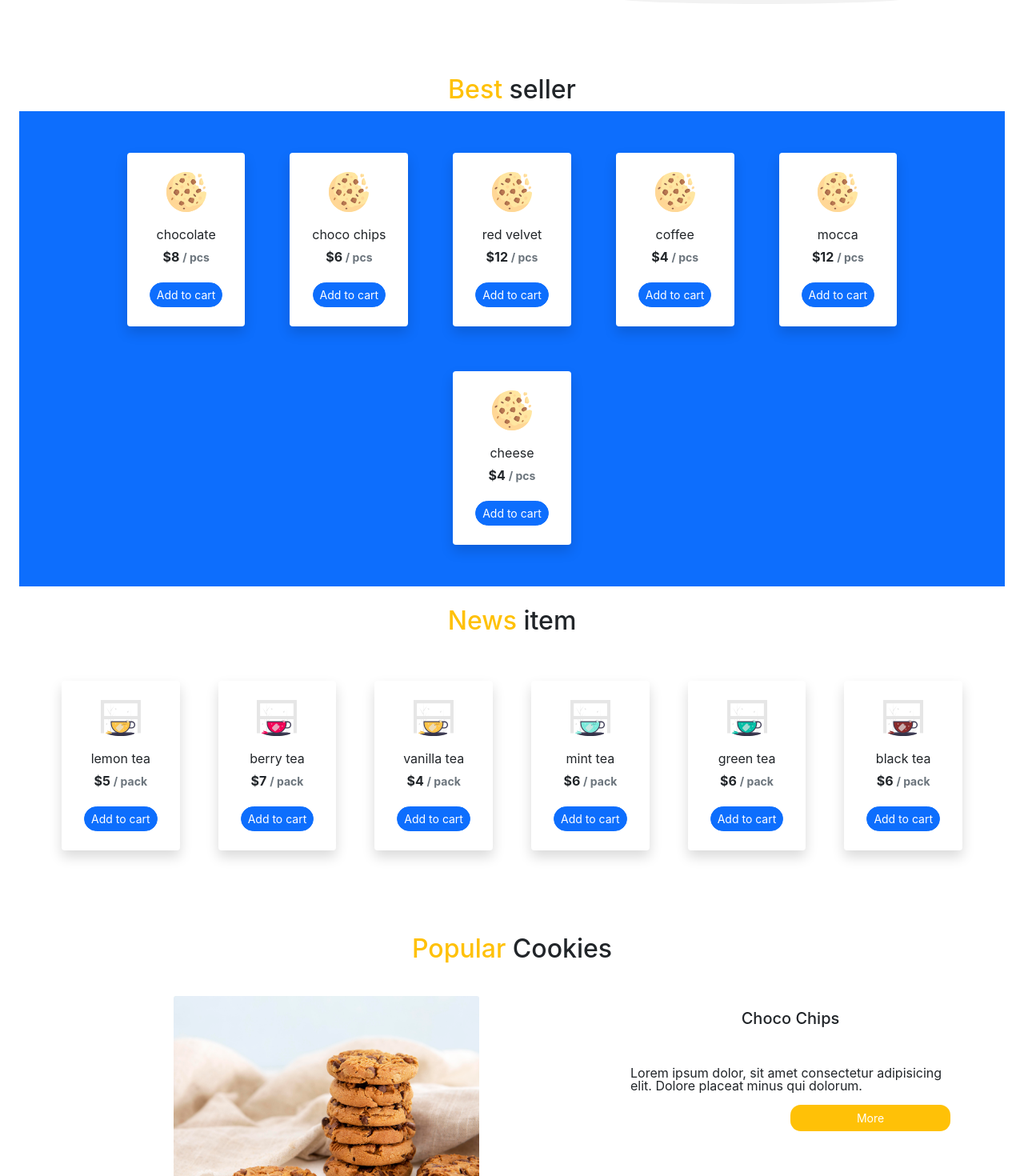
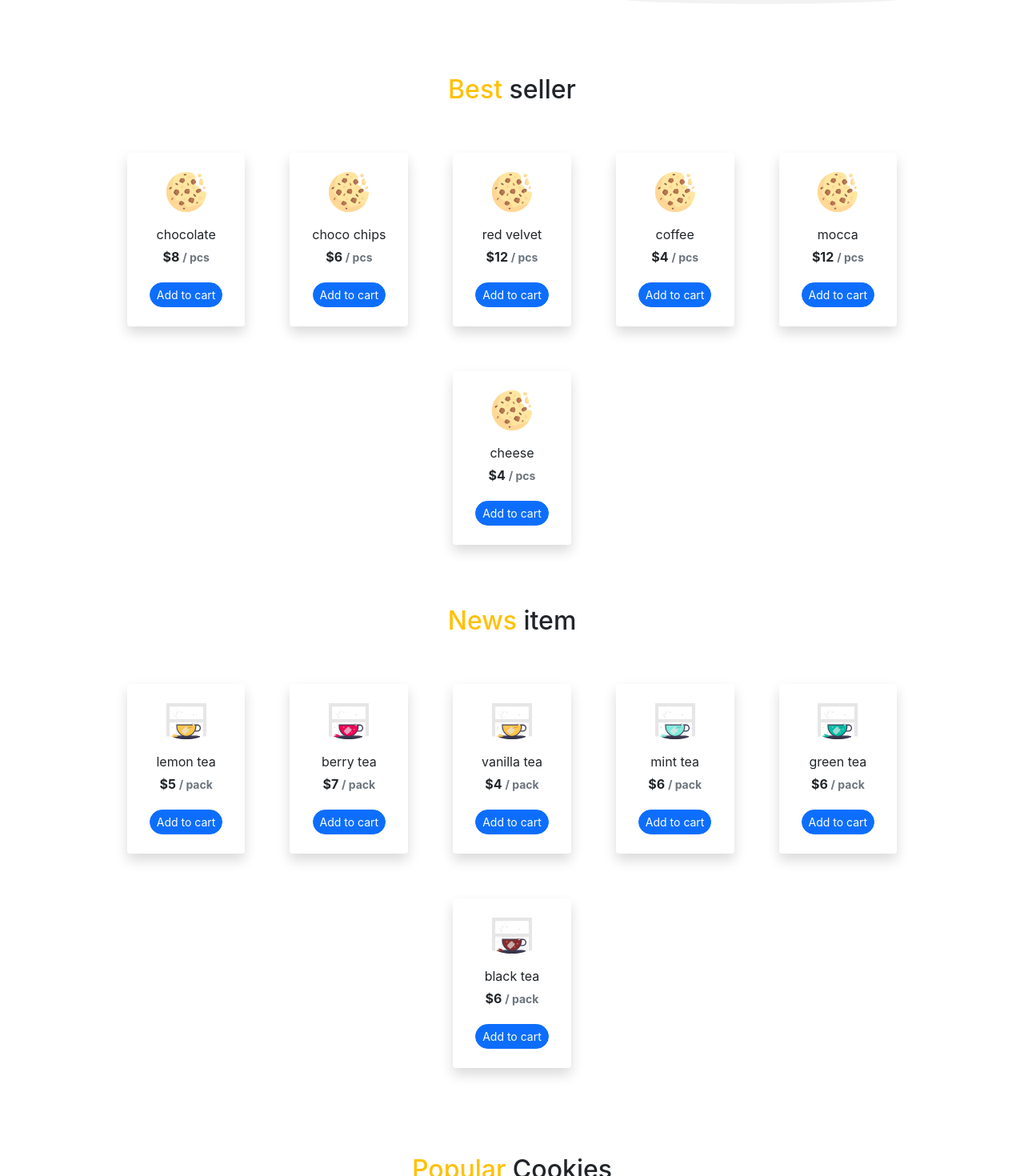
Before and after one commit to wandaaulia/redux-app, a React (Create React App) app: page /#/ in a window 1280 px wide. Shown: the part 440-1910 px from the top of the page at 80% size. Built offline with nearby package versions, Linux system fonts and the light colour scheme.

Commit message:
fix issues

```diff
--- a/src/Content.js
+++ b/src/Content.js
@@ -39,7 +39,7 @@ const Content = () => {
             <h4 className="fs-2"> <span className="text-warning"> Best </span> seller </h4>
 
 
-          <div className="bg-primary d-flex flex-row flex-wrap gap-3 gap-md-5 gap-lg-5 pb-1 width-xxl-persen pb-lg-5 p-3 pt-lg-5 p-md-4 p-sm-4 p-lg-5  justify-content-center align-lg-start">
+          <div className=" d-flex flex-row flex-wrap gap-3 gap-md-5 gap-lg-5 pb-1 width-xxl-persen pb-lg-5 p-3 pt-lg-5 p-md-4 p-sm-4 p-lg-5  justify-content-center align-lg-start">
 
 
           { dataBestItem.map((result) => {
@@ -72,10 +72,10 @@ const Content = () => {
         <div className="row width-content-xl mx-auto  justify-content-center mt-sm-4 mt-5 mb-5  content-css mt-lg-0 p-sm-3 p-lg-4 pt-lg-0 mb-lg-0">
         <h4 className='fs-2'> <span className="text-warning"> News </span> item </h4>
 
-        <div className=" d-flex flex-row flex-wrap gap- gap-md-5 gap-lg-5 pb-1 width-xxl-persen pb-lg-5 p-3 pt-lg-5 p-md-4 p-sm-4 p-lg-5  justify-content-center align-lg-start">
+        <div className=" d-flex flex-row flex-wrap gap-3 gap-md-5 gap-lg-5 pb-1 width-xxl-persen pb-lg-5 p-3 pt-lg-5 p-md-4 p-sm-4 p-lg-5  justify-content-center align-lg-start">
             { dataNewItem.map((data) => {
                 return (
-                <div className="card shadow p-3 pb-0 d-flex flex-column width-50-persen p-xl-2  rounded border-0 h-90 bg-white" key={data.id}>
+                <div className="m-1 card shadow p-3 pb-0 d-flex flex-column width-50-persen p-xl-2  rounded border-0 h-90 bg-white" key={data.id}>
               <div className="card-body mt-0">
               <img src={data.img} width="50" />
                 <p className="mb-1 pt-3"> {data.name} </p>
```
